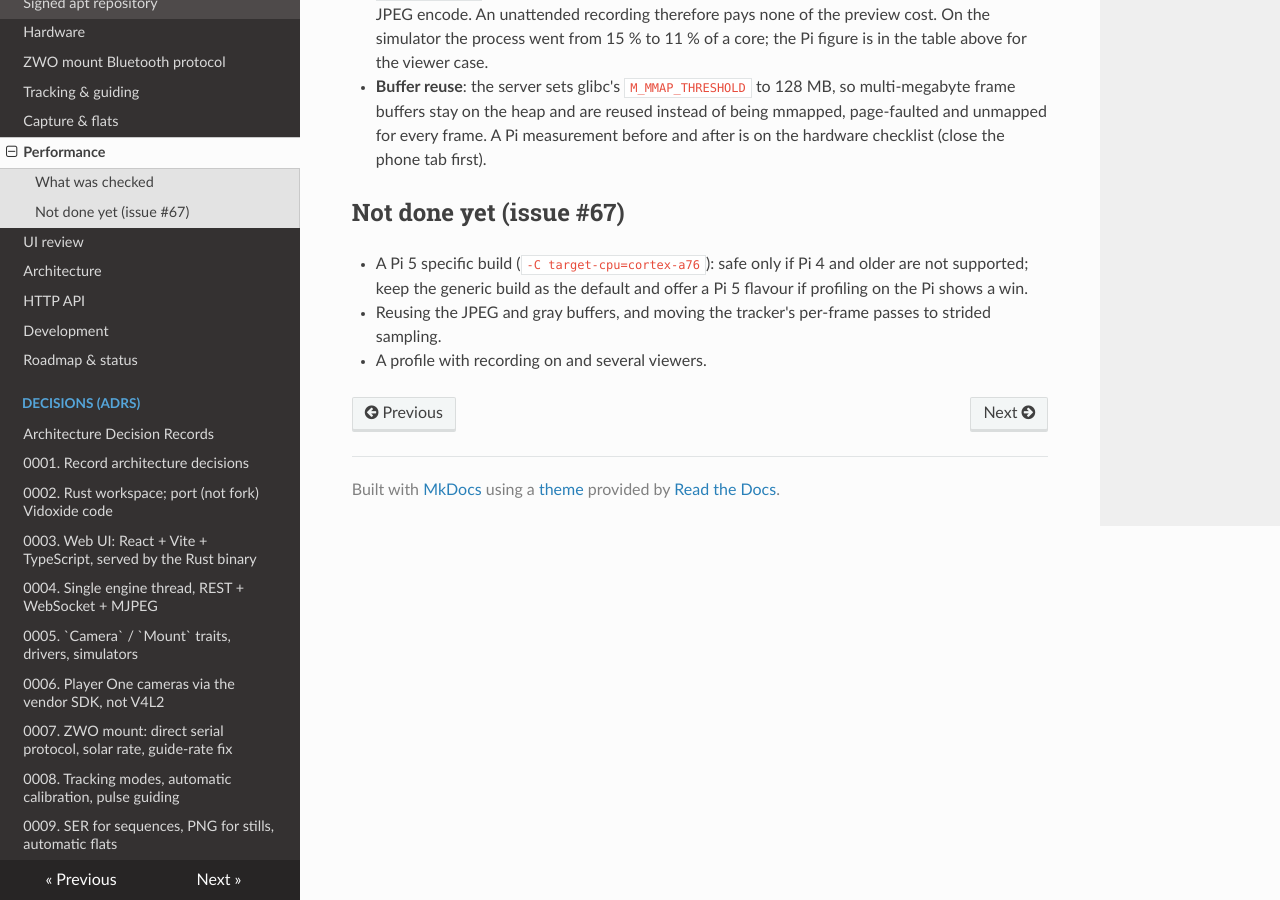
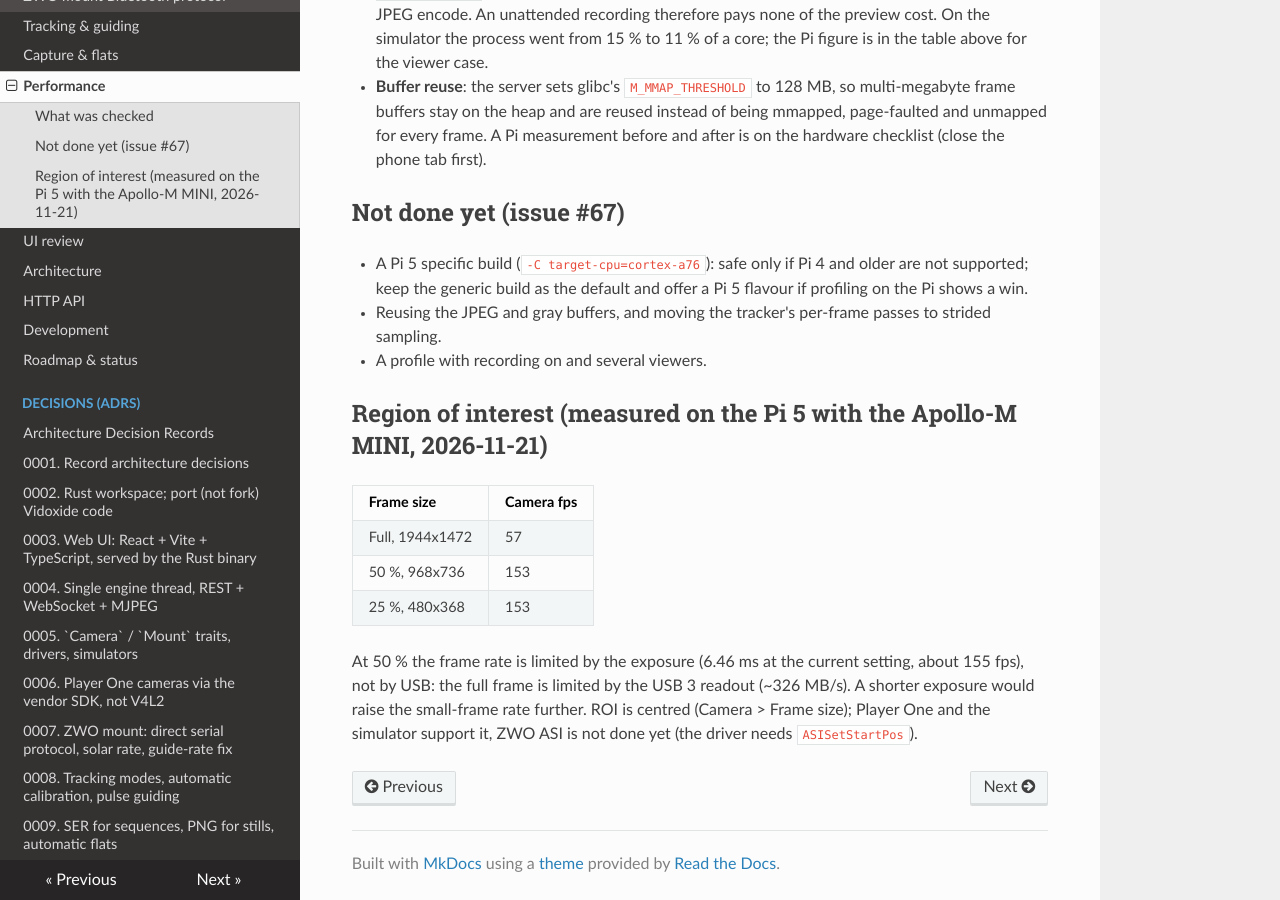
Before and after one commit to ddompe/rustflare, an MkDocs documentation site: the page built from docs/performance.md, in a window 1280 px wide and 900 px high, scrolled down 831 px. Built offline with MkDocs 1.6.1, drawn with Linux system fonts in a browser that asks for light colours; nearby versions of some CDN libraries.

Commit message:
Docs: ROI measurements on the Pi (57 -> 153 fps at 50 %)
Co-Authored-By: Claude Sonnet 5.5 <noreply@anthropic.com>

```diff
--- a/docs/performance.md
+++ b/docs/performance.md
@@ -25,3 +25,13 @@ Total about 60 % of one core out of four: plenty of headroom while recording (th
 - A Pi 5 specific build (`-C target-cpu=cortex-a76`): safe only if Pi 4 and older are not supported; keep the generic build as the default and offer a Pi 5 flavour if profiling on the Pi shows a win.
 - Reusing the JPEG and gray buffers, and moving the tracker's per-frame passes to strided sampling.
 - A profile with recording on and several viewers.
+
+## Region of interest (measured on the Pi 5 with the Apollo-M MINI, 2026-11-21)
+
+| Frame size | Camera fps |
+|---|---|
+| Full, 1944x1472 | 57 |
+| 50 %, 968x736 | 153 |
+| 25 %, 480x368 | 153 |
+
+At 50 % the frame rate is limited by the exposure (6.46 ms at the current setting, about 155 fps), not by USB: the full frame is limited by the USB 3 readout (~326 MB/s). A shorter exposure would raise the small-frame rate further. ROI is centred (Camera > Frame size); Player One and the simulator support it, ZWO ASI is not done yet (the driver needs `ASISetStartPos`).
```
Also changed, not shown: docs/hardware-checklist.md (+2 -0 lines).
